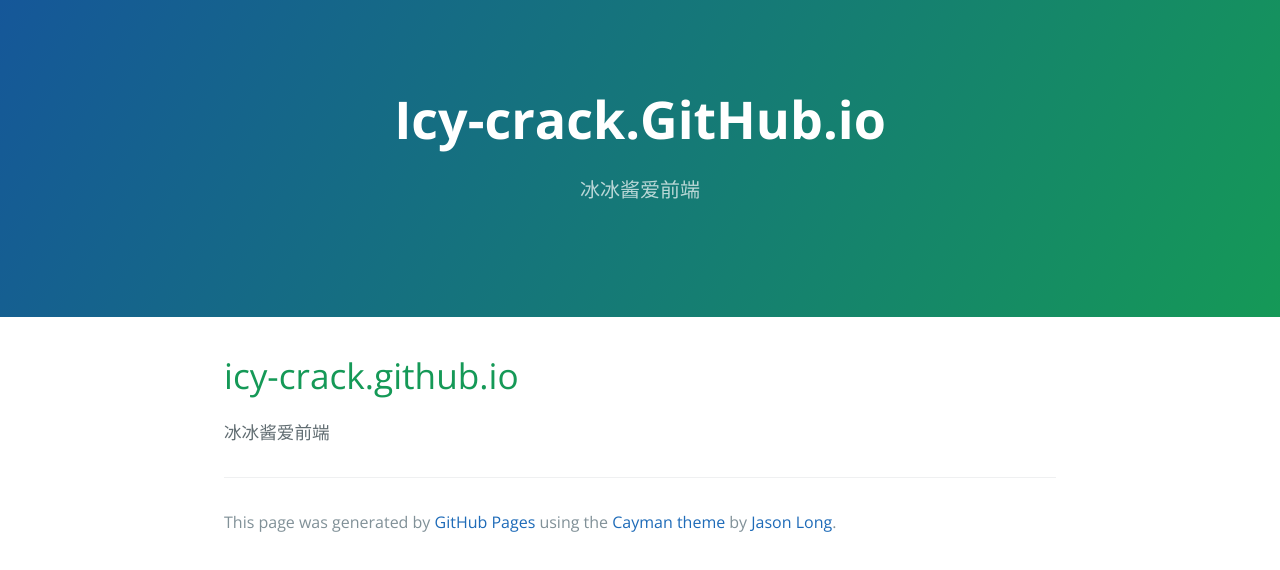
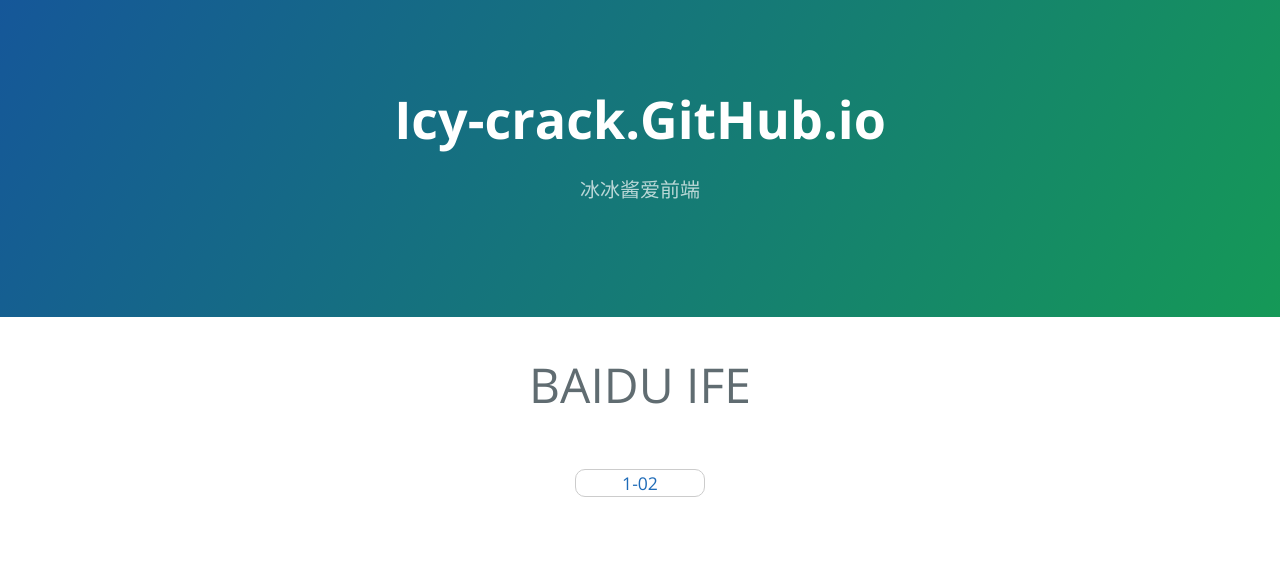
Before and after one commit to icy-crack/icy-crack.github.io, a plain HTML site: page index.html in a window 1280 px wide. Drawn offline with nearby package versions, Linux system fonts and the light colour scheme.

Commit message:
change index
改变首页样式

```diff
--- a/index.html
+++ b/index.html
@@ -16,16 +16,8 @@
     </section>
 
     <section class="main-content">
-      <h1>
-<a id="icy-crackgithubio" class="anchor" href="#icy-crackgithubio" aria-hidden="true"><span aria-hidden="true" class="octicon octicon-link"></span></a>icy-crack.github.io</h1>
-
-<p>冰冰酱爱前端</p>
-
-      <footer class="site-footer">
-
-        <span class="site-footer-credits">This page was generated by <a href="https://pages.github.com">GitHub Pages</a> using the <a href="https://github.com/jasonlong/cayman-theme">Cayman theme</a> by <a href="https://twitter.com/jasonlong">Jason Long</a>.</span>
-      </footer>
-
+      <p class="title">BAIDU IFE</p>
+      <a class="baidu_item" href="baidu_ife/task_1_2_1/index.html">1-02</a>
     </section>
 
 
--- a/stylesheets/stylesheet.css
+++ b/stylesheets/stylesheet.css
@@ -218,7 +218,18 @@
 @media screen and (max-width: 42em) {
   .main-content {
     padding: 2rem 1rem;
-    font-size: 1rem; } }
+    font-size: 2rem; } }
+
+.main-content {text-align: center;}
+.main-content .title {
+  font-size: 3rem;
+  }
+
+.baidu_item {text-align:center;display: inline-block; width: 130px;height:
+    auto; border: solid 1px #cccccc;
+    border-radius: 10px;}
+.baidu_item:hover {box-shadow: 4px 4px 10px #117A62;}
+.baidu_item:hover {text-decoration: none;}
 
 .site-footer {
   padding-top: 2rem;
```
Also changed, not shown: baidu_ife/task_1_2_1/imgs/1.jpg (renamed from task_1_2_1/imgs/1.jpg), baidu_ife/task_1_2_1/imgs/2.jpg (renamed from task_1_2_1/imgs/2.jpg), baidu_ife/task_1_2_1/imgs/3.jpg (renamed from task_1_2_1/imgs/3.jpg), baidu_ife/task_1_2_1/imgs/logo.jpeg (renamed from task_1_2_1/imgs/logo.jpeg), baidu_ife/task_1_2_1/imgs/yali.jpg (renamed from task_1_2_1/imgs/yali.jpg), baidu_ife/task_1_2_1/index.html (renamed from task_1_2_1/index.html), baidu_ife/task_1_2_1/style.css (renamed from task_1_2_1/style.css), 2 other files.
